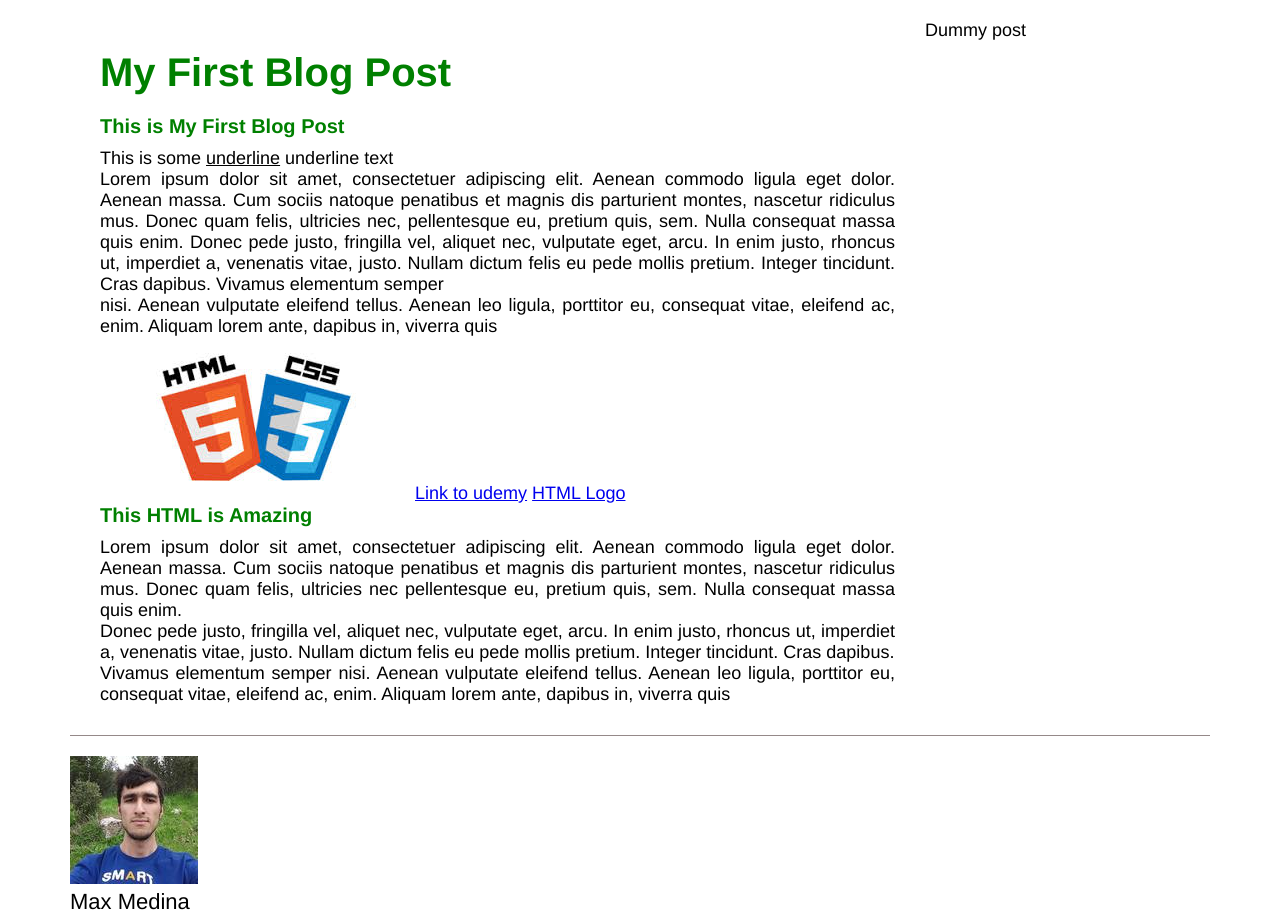
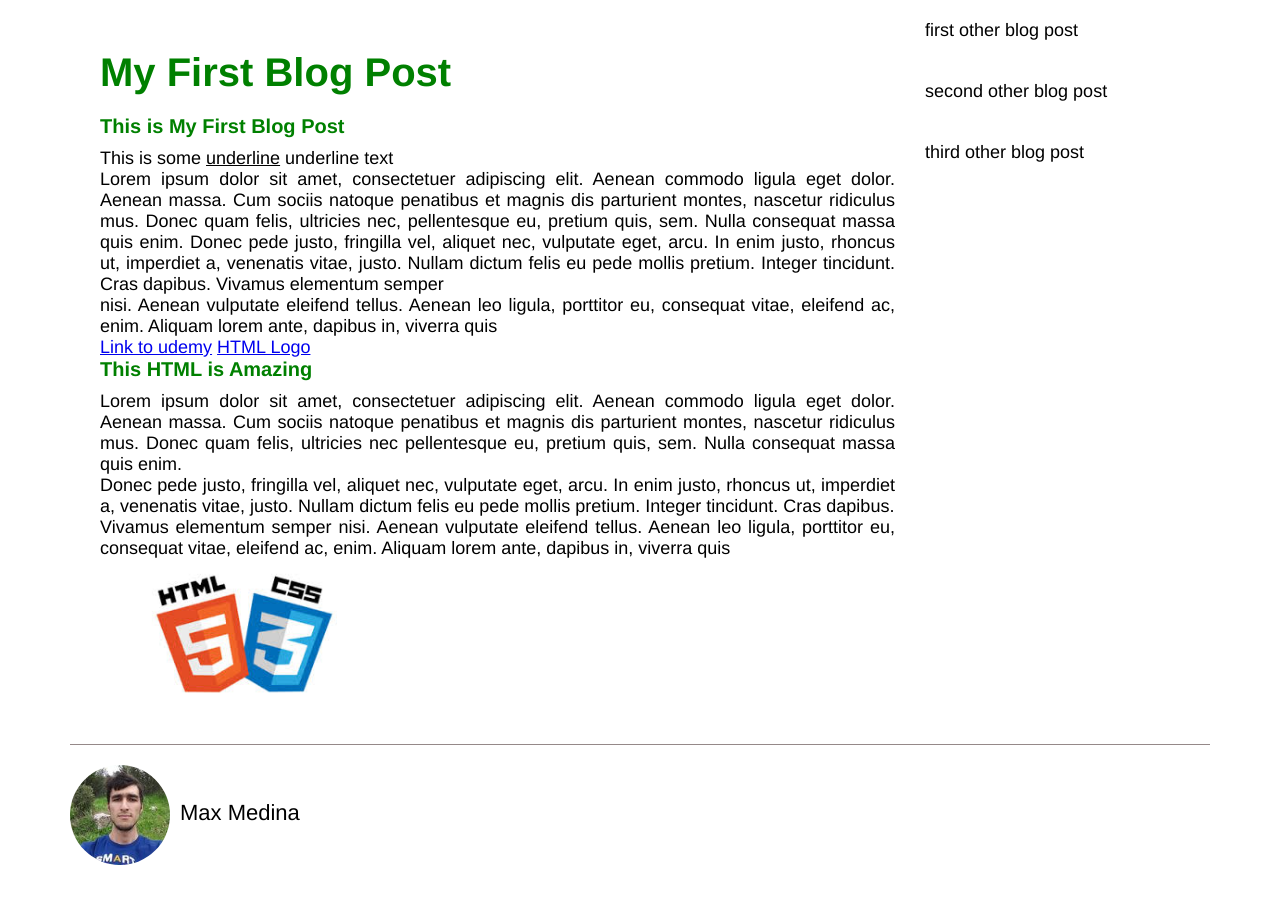
Before and after one commit to mohamedkashifuddin/HTML-5-CSS-3-basic-project, a plain HTML site: page index.html in a window 1280 px wide. After the commit the page ends 865 px from the top, so only its background shows below. Drawn offline with Linux system fonts and the light colour scheme.

Commit message:
changes2

```diff
--- a/index.html
+++ b/index.html
@@ -24,7 +24,7 @@
                 nascetur ridiculus mus. Donec quam felis, ultricies nec, pellentesque eu, pretium quis, sem. Nulla consequat massa quis enim. Donec pede justo, fringilla vel, aliquet nec, vulputate eget, arcu. In enim justo, rhoncus ut, imperdiet a, venenatis vitae, justo. Nullam dictum felis eu pede mollis pretium. Integer tincidunt. Cras dapibus. Vivamus elementum semper <br> nisi. Aenean vulputate eleifend tellus. Aenean leo ligula, porttitor eu, consequat vitae, eleifend ac, enim. Aliquam lorem ante, dapibus in, viverra quis
             </p>
 
-            <img src="logo.jpg" alt="This is Html & CSS image ">
+
 
             <a href="http://www.udemy.com" target="_blank">Link to udemy</a>
             <a href="Logo.png" target="_blank">HTML Logo</a>
@@ -36,9 +36,22 @@
             Lorem ipsum dolor sit amet, consectetuer adipiscing elit. Aenean commodo ligula eget dolor. Aenean massa. Cum sociis natoque penatibus et magnis dis parturient montes, nascetur ridiculus mus. Donec quam felis, ultricies nec
             pellentesque eu, pretium quis, sem. Nulla consequat massa quis enim. <br>  Donec pede justo, fringilla vel, aliquet nec, vulputate eget, arcu. In enim justo, rhoncus ut, imperdiet a, venenatis vitae, justo. Nullam dictum felis eu pede mollis pretium. Integer tincidunt. Cras dapibus. <br> Vivamus elementum semper nisi. Aenean vulputate eleifend tellus. Aenean leo ligula, porttitor eu, consequat vitae, eleifend ac, enim. Aliquam lorem ante, dapibus in, viverra quis
             </p>
+        <img src="logo.jpg" alt="This is Html & CSS image ">
                 </div>
             <div class="other-posts" >
-                Dummy post
+
+                <div class="other" >
+                    first other blog post
+                </div>
+
+                <div class="other" >
+                    second other blog post
+                </div>
+
+                <div class="other" >
+                    third other blog post
+                </div>
+
             </div>
             <div class="clearfix"></div>
 
--- a/style.css
+++ b/style.css
@@ -34,6 +34,9 @@ h2 {
 }
 .author-text{
     font-size: 22px;
+    float: left;
+    margin-top: 35px;
+    margin-left: 10px;
 }
 .container {
     width: 1140px;
@@ -59,3 +62,17 @@ h2 {
     border-top: 1px solid #958989;
 
 }
+
+.other {
+    margin-bottom: 40px;
+}
+.author-box img {
+    height: 100opx;
+    width: 100px;
+    border-radius:50%;
+    float: left;
+}
+.Blog-post img {
+    height: 150px;
+    width:auto;
+}
```
